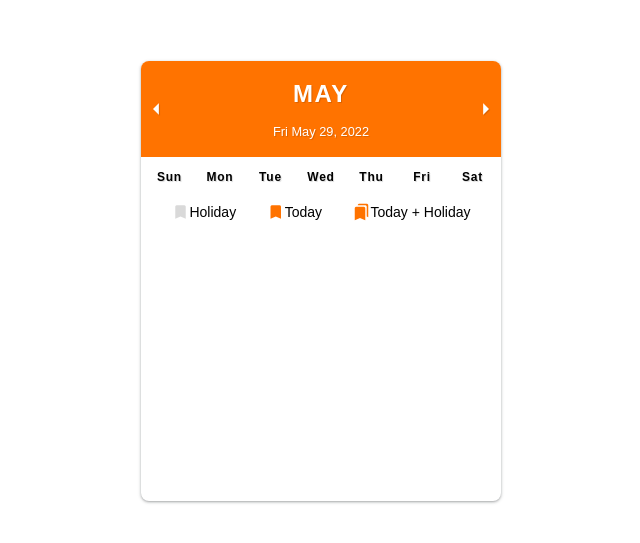
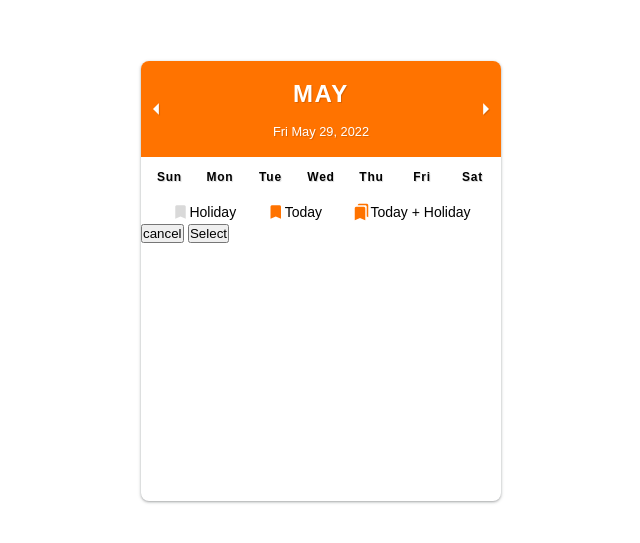
Before and after one commit to reggieBSAntos/Calendar-Widget, a plain HTML site: page index.html in a window 1280 px wide. Shown: the part 119-662 px from the top of the page, without its empty margins (319-959 px from the left). Drawn offline with Linux system fonts and the light colour scheme; no server answers.

Commit message:
Update index.html

```diff
--- a/index.html
+++ b/index.html
@@ -9,11 +9,12 @@
       rel="stylesheet"
     />
     <link rel="stylesheet" href="stylesheet.css" />
-    <script defer src="script.js"></script>
+    <script defer src="calendar.js"></script>
     <title>Calendar</title>
   </head>
   <body>
     <div class="calendar">
+      <div class="calendar__window">
         <div class="month">
           <span class="material-icons month__prev"> arrow_left </span>
           <div class="date">
@@ -37,16 +38,32 @@
 
         <div class="calendar__legend">
           <div>
-          <span class="material-icons" style="color: #d9d9d9"> bookmark </span>
+            <span class="material-icons" style="color: #d9d9d9">
+              bookmark
+            </span>
             Holiday
           </div>
           <div>
-          <span class="material-icons" style="color: #ff7300"> bookmark </span>
+            <span class="material-icons" style="color: #ff7300">
+              bookmark
+            </span>
             Today
           </div>
           <div>
-          <span class="material-icons" style="color: #ff7300"> bookmarks </span>
+            <span class="material-icons" style="color: #ff7300">
+              bookmarks
+            </span>
             Today + Holiday
+          </div>
+        </div>
+
+        <div class="buttons">
+          <button class="button__cancel" type="button">
+            <span class="button__text">cancel</span>
+          </button>
+          <button class="button__ok" type="button">
+            <span class="button__text">Select </span>
+          </button>
         </div>
       </div>
     </div>
```
Lines whose indentation alone changed are shown as unchanged.
